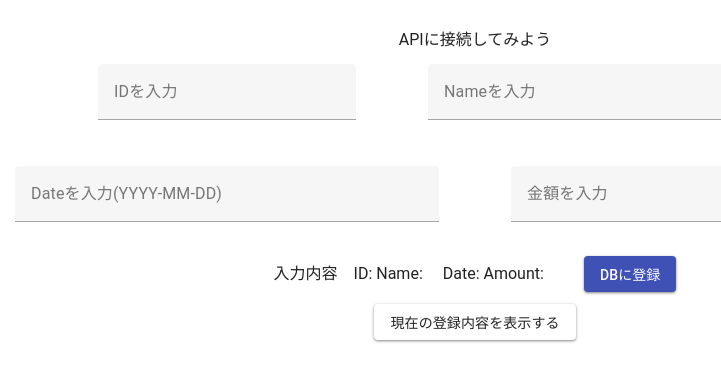
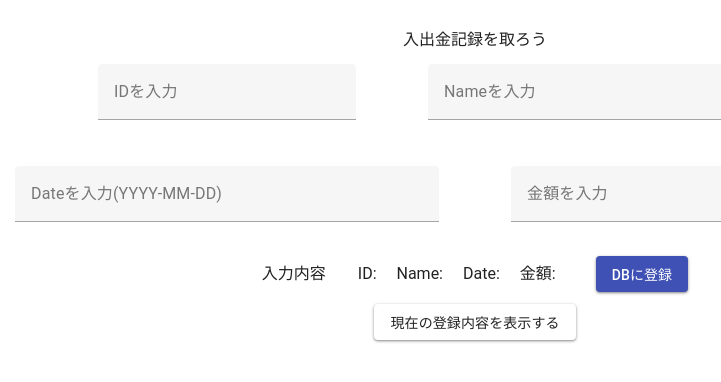
Before and after one commit to hajimeito-dltx/20260520cashapp, a Vue app: page / in a window 1280 px wide. Shown: the top 382 px of the page, without its empty margins (165-886 px from the left). Built offline with nearby package versions, Linux system fonts and the light colour scheme.

Commit message:
addspace

```diff
--- a/src/HomeView.vue
+++ b/src/HomeView.vue
@@ -43,7 +43,7 @@ const readData = async () => {
 <template>
   <v-container>
     <v-row class="text-h3 mb-3 mt-3" justify="center">
-      APIに接続してみよう
+      入出金記録を取ろう
     </v-row>
 
     <v-row class="mb-3 mt-3" align="center" justify="center">
@@ -85,7 +85,7 @@ const readData = async () => {
     </v-row>
 
     <v-row class="mb-3 mt-3" align="center" justify="center">
-      入力内容　ID: {{ ID }} Name: {{ Name }}　Date: {{ Date }} Amount: {{ Amount }}
+      入力内容　　ID: {{ ID }}　Name: {{ Name }}　Date: {{ Date }}　金額: {{ Amount }}
       <v-btn
         @click="addData"
         color="indigo"
```
